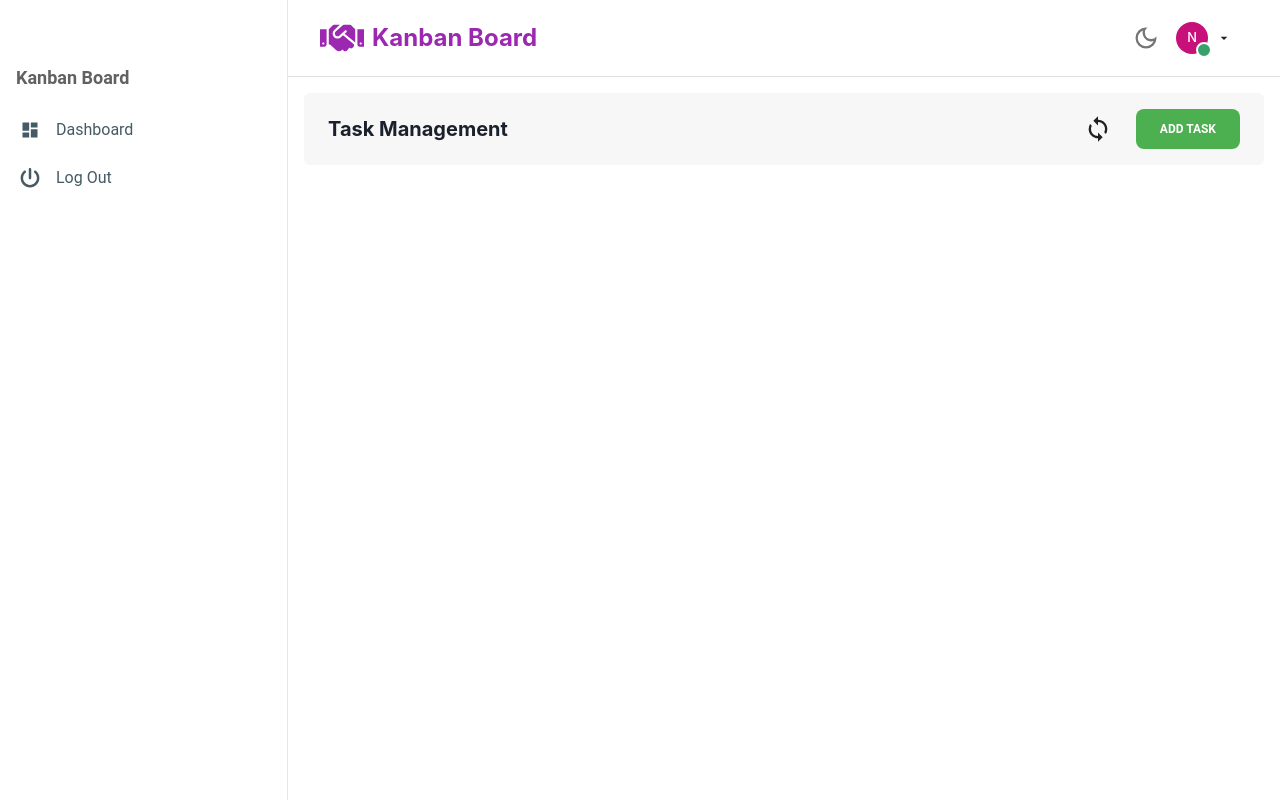
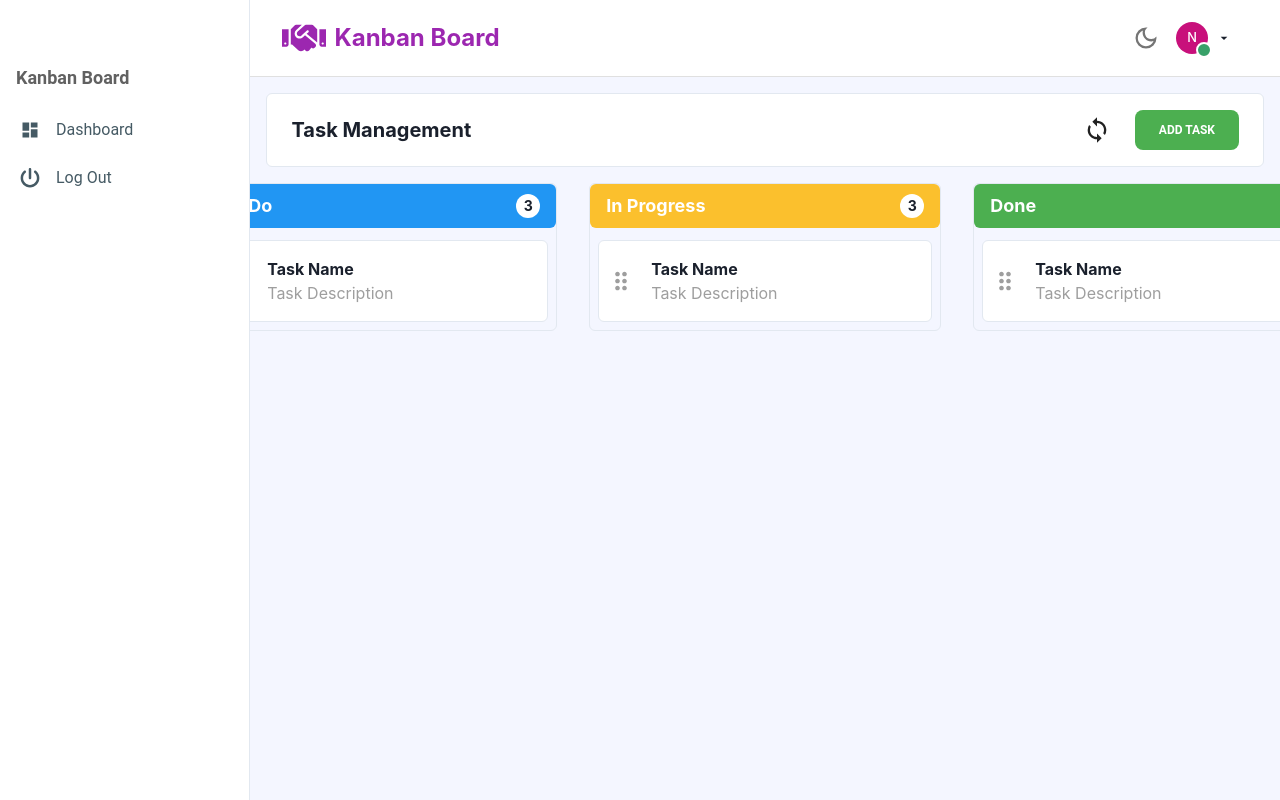
Before and after one commit to coder-harsh/kanban-board, a React (Vite) app: page /dashboard in a window 1280 px wide. Built offline with nearby package versions, Linux system fonts and the light colour scheme; no server answers; sample sign-in values are in the browser's storage.

Commit message:
done iwth basic ui

```diff
--- a/package.json
+++ b/package.json
@@ -15,6 +15,7 @@
     "@emotion/styled": "^11.14.0",
     "@material-tailwind/react": "^2.1.10",
     "axios": "^1.7.9",
+    "clsx": "^2.1.1",
     "framer-motion": "^12.4.2",
     "react": "^19.0.0",
     "react-dom": "^19.0.0",
--- /dev/null
+++ b/src/Components/Column.jsx
@@ -0,0 +1,23 @@
+import Task from "./Task";
+import clsx from "clsx"; // Install clsx: npm install clsx
+
+const Column = ({ header, color }) => {
+    return (
+        <div className="mx-4">
+            <div className="border-[1px] rounded-md inline-block w-[22em]">
+                {/* Dynamically set background color */}
+                <div className={clsx("px-4 py-2 flex rounded-md items-center justify-between", color)}>
+                    <h3 className="font-bold text-lg text-white">{header}</h3>
+                    <b className="bg-white rounded-full h-6 w-6 flex items-center justify-center text-sm">
+                        3
+                    </b>
+                </div>
+                <div className="px-2 mt-1 py-2">
+                    <Task />
+                </div>
+            </div>
+        </div>
+    );
+};
+
+export default Column;
--- a/src/Components/Pages/Dashboard.jsx
+++ b/src/Components/Pages/Dashboard.jsx
@@ -5,6 +5,7 @@ import { TasksContext } from "../../Context/TasksContext.jsx"
 import { Spinner } from "@material-tailwind/react"
 import { MdOutlineSync } from "react-icons/md";
 import { useToast } from "@chakra-ui/react"
+import Column from "../Column.jsx"
 const Dashboard = () => {
     const { tasks, fetchTasks } = useContext(TasksContext);
     const toast = useToast();
@@ -28,7 +29,7 @@ const Dashboard = () => {
     }
     return (
         <div className="">
-            <div className="bg-secbg py-4 px-6 rounded-md">
+            <div className="bg-white border-[1px] py-4 px-6 rounded-md">
                 <div className="flex justify-between items-center">
                     <h3 className="font-bold text-xl">Task Management</h3>
                     <div className="flex justify-center items-center">
@@ -37,6 +38,13 @@ const Dashboard = () => {
                     </div>
                 </div>
             </div>
+            <div>
+                <div className="mt-4 flex items-center justify-center">
+                    <Column header={"To Do"} color="bg-blue-500" />
+                    <Column header={"In Progress"} color="bg-yellow-700" />
+                    <Column header={"Done"} color={"bg-green-500"} />
+                </div>
+            </div>
         </div>
     )
 }
--- a/src/Components/Routes/PrivateRoutes.jsx
+++ b/src/Components/Routes/PrivateRoutes.jsx
@@ -38,7 +38,7 @@ const PrivateRoutes = () => {
             {/* Main Content - Scrollable */}
             <div className="flex flex-col flex-grow overflow-y-auto">
                 <Navbar />
-                <div className="p-4">
+                <div className="p-4 bg-bodybg h-screen">
                     <Outlet />
                 </div>
             </div>
--- /dev/null
+++ b/src/Components/Task.jsx
@@ -0,0 +1,21 @@
+import { MdDragIndicator } from "react-icons/md";
+
+const Task = () => {
+    return (
+        <div className="flex justify-center hover:cursor-move">
+            <div className="flex bg-white py-4 px-2 items-center border-[1px] w-[30rem] rounded-md">
+                <div className="mr-4">
+                    <MdDragIndicator size={28} className="text-gray-500" />
+                </div>
+                <div>
+                    <h3 className="font-bold">
+                        Task Name
+                    </h3>
+                    <p className="text-gray-500 text-wrap">Task Description</p>
+                </div>
+            </div>
+        </div>
+    )
+}
+
+export default Task
--- a/src/Context/TasksContext.jsx
+++ b/src/Context/TasksContext.jsx
@@ -14,8 +14,8 @@ export const TasksProvider = ({ children }) => {
             });
             console.log(response)
             if (response.data.success) {
-                setTasks(response.data);
-                console.log(response)
+                setTasks(response.data.data);
+                console.log(response.data.data)
             } else {
                 throw new Error(response.data.message || "Failed to fetch tasks");
             }
```
Also changed, not shown: 1 other file (tests, documents, lock files or other folders).
